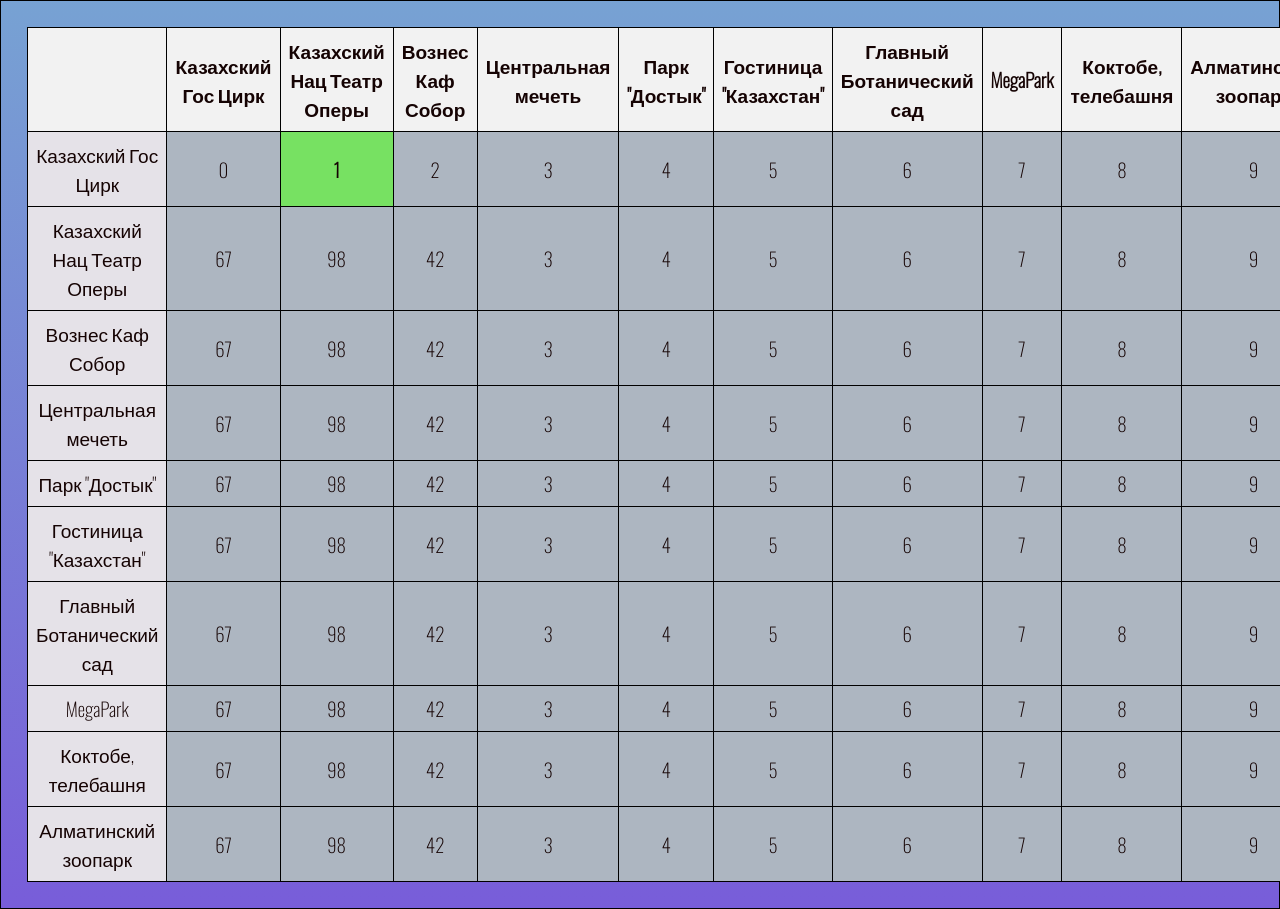
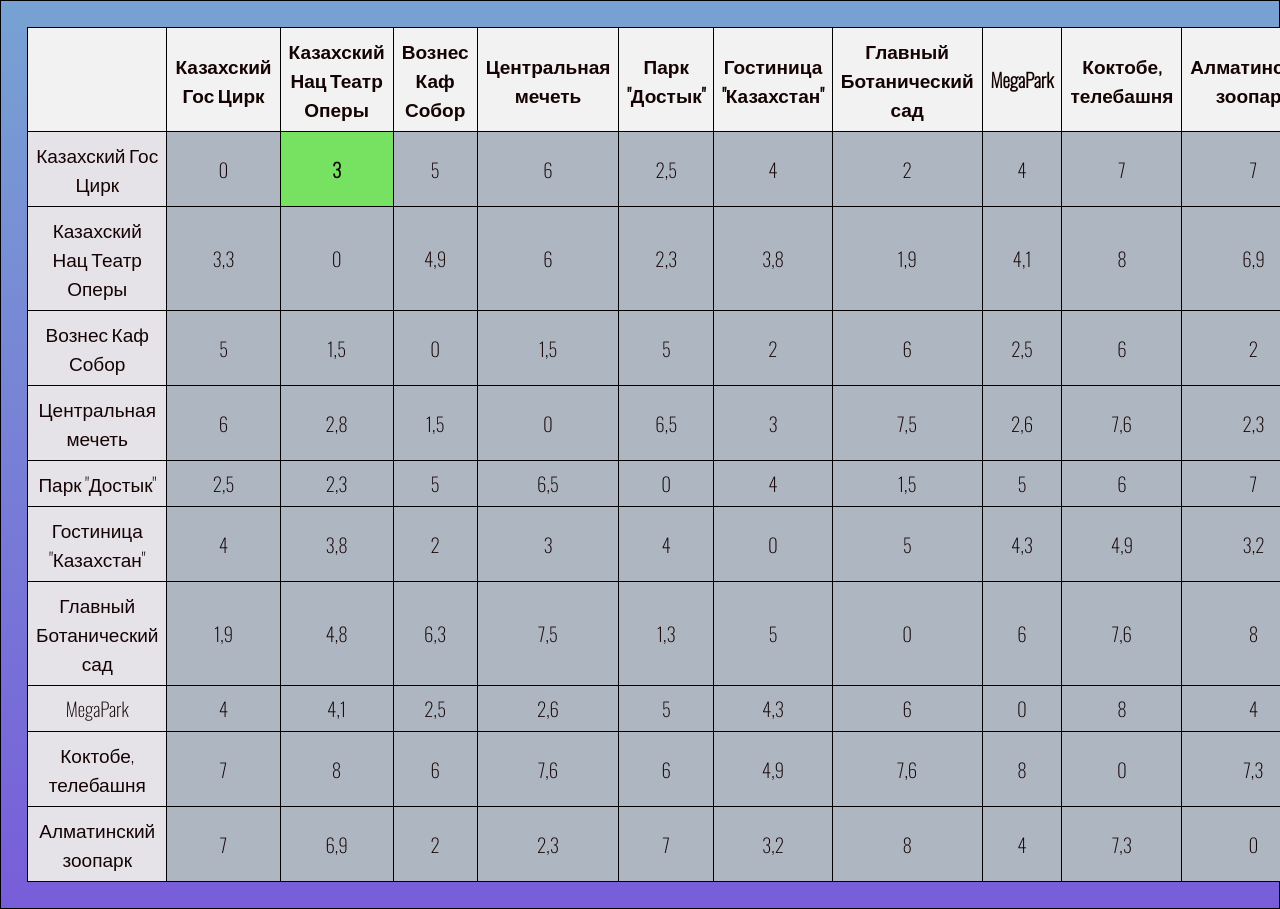
Before and after one commit to espritus/shortest_path_dijkstra, a plain HTML site: page index.html in a window 1280 px wide. Shown: the top 909 px of the page. Drawn offline with nearby package versions, Linux system fonts and the light colour scheme.

Commit message:
html modification

```diff
--- a/index.html
+++ b/index.html
@@ -25,132 +25,132 @@
         <tr>
           <td class="metric td">Казахский Гос Цирк</td>
           <td class="percentile-32"><span class="number">0</span></td>
-          <td class="percentile-32"><span class="number">1</span></td>
-          <td class="percentile-32"><span class="number">2</span></td>
           <td class="percentile-32"><span class="number">3</span></td>
-          <td class="percentile-32"><span class="number">4</span></td>
           <td class="percentile-32"><span class="number">5</span></td>
           <td class="percentile-32"><span class="number">6</span></td>
+          <td class="percentile-32"><span class="number">2,5</span></td>
+          <td class="percentile-32"><span class="number">4</span></td>
+          <td class="percentile-32"><span class="number">2</span></td>
+          <td class="percentile-32"><span class="number">4</span></td>
           <td class="percentile-32"><span class="number">7</span></td>
-          <td class="percentile-32"><span class="number">8</span></td>
-          <td class="percentile-32"><span class="number">9</span></td>
+          <td class="percentile-32"><span class="number">7</span></td>
         </tr>
         <tr>
           <td class="metric td">Казахский Нац Театр Оперы</td>
-          <td class="percentile-32"><span class="number">67</span></td>
-          <td class="percentile-32"><span class="number">98</span></td>
-          <td class="percentile-32"><span class="number">42</span></td>
-          <td class="percentile-32"><span class="number">3</span></td>
-          <td class="percentile-32"><span class="number">4</span></td>
-          <td class="percentile-32"><span class="number">5</span></td>
+          <td class="percentile-32"><span class="number">3,3</span></td>
+          <td class="percentile-32"><span class="number">0</span></td>
+          <td class="percentile-32"><span class="number">4,9</span></td>
           <td class="percentile-32"><span class="number">6</span></td>
-          <td class="percentile-32"><span class="number">7</span></td>
+          <td class="percentile-32"><span class="number">2,3</span></td>
+          <td class="percentile-32"><span class="number">3,8</span></td>
+          <td class="percentile-32"><span class="number">1,9</span></td>
+          <td class="percentile-32"><span class="number">4,1</span></td>
           <td class="percentile-32"><span class="number">8</span></td>
-          <td class="percentile-32"><span class="number">9</span></td>
+          <td class="percentile-32"><span class="number">6,9</span></td>
         </tr>
         <tr>
             <td class="metric td">Вознес Каф Собор</td>
-            <td class="percentile-32"><span class="number">67</span></td>
-            <td class="percentile-32"><span class="number">98</span></td>
-            <td class="percentile-32"><span class="number">42</span></td>
+            <td class="percentile-32"><span class="number">5</span></td>
+            <td class="percentile-32"><span class="number">1,5</span></td>
+            <td class="percentile-32"><span class="number">0</span></td>
+            <td class="percentile-32"><span class="number">1,5</span></td>
+            <td class="percentile-32"><span class="number">5</span></td>
+            <td class="percentile-32"><span class="number">2</span></td>
+            <td class="percentile-32"><span class="number">6</span></td>
+            <td class="percentile-32"><span class="number">2,5</span></td>
+            <td class="percentile-32"><span class="number">6</span></td>
+            <td class="percentile-32"><span class="number">2</span></td>
+          </tr>
+          <tr>
+            <td class="metric td">Центральная мечеть</td>
+            <td class="percentile-32"><span class="number">6</span></td>
+            <td class="percentile-32"><span class="number">2,8</span></td>
+            <td class="percentile-32"><span class="number">1,5</span></td>
+            <td class="percentile-32"><span class="number">0</span></td>
+            <td class="percentile-32"><span class="number">6,5</span></td>
             <td class="percentile-32"><span class="number">3</span></td>
+            <td class="percentile-32"><span class="number">7,5</span></td>
+            <td class="percentile-32"><span class="number">2,6</span></td>
+            <td class="percentile-32"><span class="number">7,6</span></td>
+            <td class="percentile-32"><span class="number">2,3</span></td>
+          </tr>
+          <tr>
+            <td class="metric td">Парк "Достык"</td>
+            <td class="percentile-32"><span class="number">2,5</span></td>
+            <td class="percentile-32"><span class="number">2,3</span></td>
+            <td class="percentile-32"><span class="number">5</span></td>
+            <td class="percentile-32"><span class="number">6,5</span></td>
+            <td class="percentile-32"><span class="number">0</span></td>
             <td class="percentile-32"><span class="number">4</span></td>
+            <td class="percentile-32"><span class="number">1,5</span></td>
             <td class="percentile-32"><span class="number">5</span></td>
             <td class="percentile-32"><span class="number">6</span></td>
             <td class="percentile-32"><span class="number">7</span></td>
-            <td class="percentile-32"><span class="number">8</span></td>
-            <td class="percentile-32"><span class="number">9</span></td>
-          </tr>
-          <tr>
-            <td class="metric td">Центральная мечеть</td>
-            <td class="percentile-32"><span class="number">67</span></td>
-            <td class="percentile-32"><span class="number">98</span></td>
-            <td class="percentile-32"><span class="number">42</span></td>
-            <td class="percentile-32"><span class="number">3</span></td>
-            <td class="percentile-32"><span class="number">4</span></td>
-            <td class="percentile-32"><span class="number">5</span></td>
-            <td class="percentile-32"><span class="number">6</span></td>
-            <td class="percentile-32"><span class="number">7</span></td>
-            <td class="percentile-32"><span class="number">8</span></td>
-            <td class="percentile-32"><span class="number">9</span></td>
-          </tr>
-          <tr>
-            <td class="metric td">Парк "Достык"</td>
-            <td class="percentile-32"><span class="number">67</span></td>
-            <td class="percentile-32"><span class="number">98</span></td>
-            <td class="percentile-32"><span class="number">42</span></td>
-            <td class="percentile-32"><span class="number">3</span></td>
-            <td class="percentile-32"><span class="number">4</span></td>
-            <td class="percentile-32"><span class="number">5</span></td>
-            <td class="percentile-32"><span class="number">6</span></td>
-            <td class="percentile-32"><span class="number">7</span></td>
-            <td class="percentile-32"><span class="number">8</span></td>
-            <td class="percentile-32"><span class="number">9</span></td>
           </tr>
           <tr>
             <td class="metric td">Гостиница "Казахстан"</td>
-            <td class="percentile-32"><span class="number">67</span></td>
-            <td class="percentile-32"><span class="number">98</span></td>
-            <td class="percentile-32"><span class="number">42</span></td>
+            <td class="percentile-32"><span class="number">4</span></td>
+            <td class="percentile-32"><span class="number">3,8</span></td>
+            <td class="percentile-32"><span class="number">2</span></td>
             <td class="percentile-32"><span class="number">3</span></td>
             <td class="percentile-32"><span class="number">4</span></td>
+            <td class="percentile-32"><span class="number">0</span></td>
             <td class="percentile-32"><span class="number">5</span></td>
-            <td class="percentile-32"><span class="number">6</span></td>
-            <td class="percentile-32"><span class="number">7</span></td>
-            <td class="percentile-32"><span class="number">8</span></td>
-            <td class="percentile-32"><span class="number">9</span></td>
+            <td class="percentile-32"><span class="number">4,3</span></td>
+            <td class="percentile-32"><span class="number">4,9</span></td>
+            <td class="percentile-32"><span class="number">3,2</span></td>
           </tr>
           <tr>
             <td class="metric td">Главный Ботанический сад</td>
-            <td class="percentile-32"><span class="number">67</span></td>
-            <td class="percentile-32"><span class="number">98</span></td>
-            <td class="percentile-32"><span class="number">42</span></td>
-            <td class="percentile-32"><span class="number">3</span></td>
-            <td class="percentile-32"><span class="number">4</span></td>
+            <td class="percentile-32"><span class="number">1,9</span></td>
+            <td class="percentile-32"><span class="number">4,8</span></td>
+            <td class="percentile-32"><span class="number">6,3</span></td>
+            <td class="percentile-32"><span class="number">7,5</span></td>
+            <td class="percentile-32"><span class="number">1,3</span></td>
             <td class="percentile-32"><span class="number">5</span></td>
+            <td class="percentile-32"><span class="number">0</span></td>
             <td class="percentile-32"><span class="number">6</span></td>
-            <td class="percentile-32"><span class="number">7</span></td>
+            <td class="percentile-32"><span class="number">7,6</span></td>
             <td class="percentile-32"><span class="number">8</span></td>
-            <td class="percentile-32"><span class="number">9</span></td>
           </tr>
           <tr>
             <td class="metric td">MegaPark</td>
-            <td class="percentile-32"><span class="number">67</span></td>
-            <td class="percentile-32"><span class="number">98</span></td>
-            <td class="percentile-32"><span class="number">42</span></td>
-            <td class="percentile-32"><span class="number">3</span></td>
             <td class="percentile-32"><span class="number">4</span></td>
+            <td class="percentile-32"><span class="number">4,1</span></td>
+            <td class="percentile-32"><span class="number">2,5</span></td>
+            <td class="percentile-32"><span class="number">2,6</span></td>
             <td class="percentile-32"><span class="number">5</span></td>
+            <td class="percentile-32"><span class="number">4,3</span></td>
             <td class="percentile-32"><span class="number">6</span></td>
-            <td class="percentile-32"><span class="number">7</span></td>
+            <td class="percentile-32"><span class="number">0</span></td>
             <td class="percentile-32"><span class="number">8</span></td>
-            <td class="percentile-32"><span class="number">9</span></td>
+            <td class="percentile-32"><span class="number">4</span></td>
           </tr>
           <tr>
             <td class="metric td">Коктобе, телебашня</td>
-            <td class="percentile-32"><span class="number">67</span></td>
-            <td class="percentile-32"><span class="number">98</span></td>
-            <td class="percentile-32"><span class="number">42</span></td>
-            <td class="percentile-32"><span class="number">3</span></td>
-            <td class="percentile-32"><span class="number">4</span></td>
-            <td class="percentile-32"><span class="number">5</span></td>
-            <td class="percentile-32"><span class="number">6</span></td>
             <td class="percentile-32"><span class="number">7</span></td>
             <td class="percentile-32"><span class="number">8</span></td>
-            <td class="percentile-32"><span class="number">9</span></td>
+            <td class="percentile-32"><span class="number">6</span></td>
+            <td class="percentile-32"><span class="number">7,6</span></td>
+            <td class="percentile-32"><span class="number">6</span></td>
+            <td class="percentile-32"><span class="number">4,9</span></td>
+            <td class="percentile-32"><span class="number">7,6</span></td>
+            <td class="percentile-32"><span class="number">8</span></td>
+            <td class="percentile-32"><span class="number">0</span></td>
+            <td class="percentile-32"><span class="number">7,3</span></td>
           </tr>
           <tr>
             <td class="metric td">Алматинский зоопарк</td>
-            <td class="percentile-32"><span class="number">67</span></td>
-            <td class="percentile-32"><span class="number">98</span></td>
-            <td class="percentile-32"><span class="number">42</span></td>
-            <td class="percentile-32"><span class="number">3</span></td>
+            <td class="percentile-32"><span class="number">7</span></td>
+            <td class="percentile-32"><span class="number">6,9</span></td>
+            <td class="percentile-32"><span class="number">2</span></td>
+            <td class="percentile-32"><span class="number">2,3</span></td>
+            <td class="percentile-32"><span class="number">7</span></td>
+            <td class="percentile-32"><span class="number">3,2</span></td>
+            <td class="percentile-32"><span class="number">8</span></td>
             <td class="percentile-32"><span class="number">4</span></td>
-            <td class="percentile-32"><span class="number">5</span></td>
-            <td class="percentile-32"><span class="number">6</span></td>
-            <td class="percentile-32"><span class="number">7</span></td>
-            <td class="percentile-32"><span class="number">8</span></td>
-            <td class="percentile-32"><span class="number">9</span></td>
+            <td class="percentile-32"><span class="number">7,3</span></td>
+            <td class="percentile-32"><span class="number">0</span></td>
           </tr>
         <!-- Add more rows here as needed -->
       </table>
```
